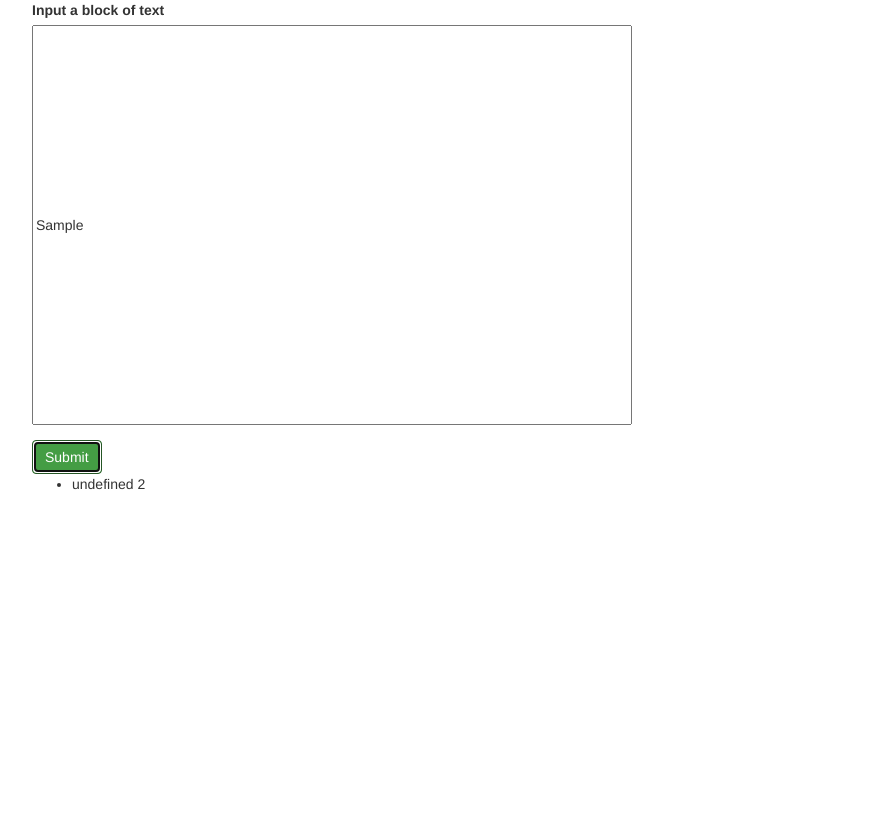
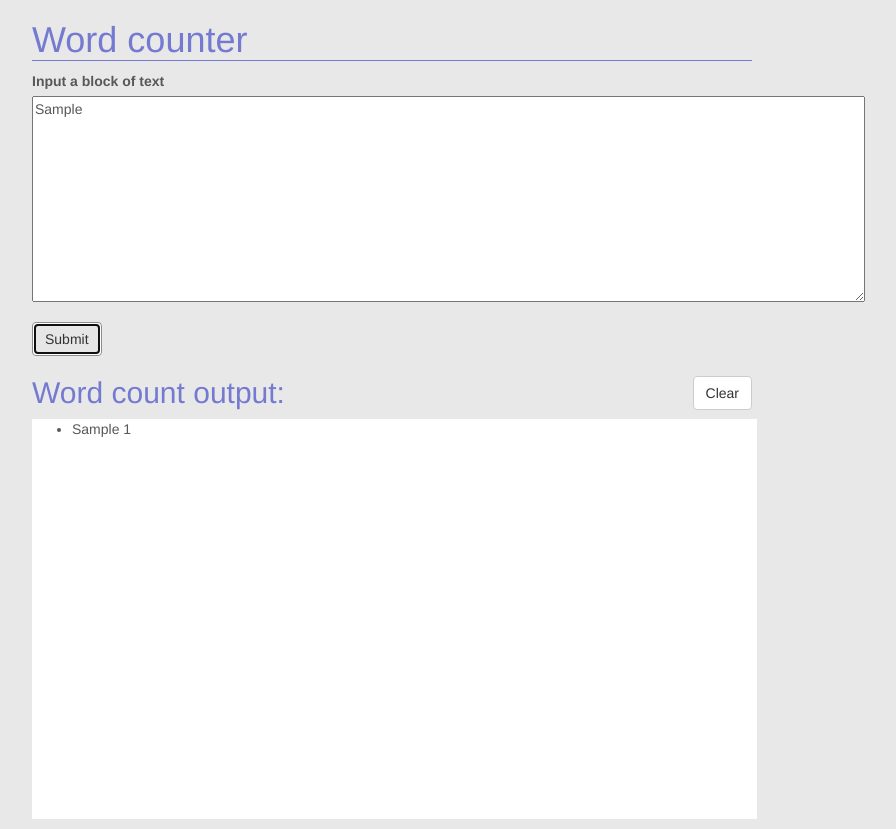
Before and after one commit to telpuhova/word-order, a plain HTML site: page index.html in a window 1280 px wide. Both pictures are taken after typing "Sample" into the empty fields and a click on the button "Submit". Shown: the whole page, without its empty margins (38-934 px from the left). Before the commit the page ends 800 px from the top, so only its background shows below. Drawn offline with Linux system fonts and the light colour scheme.

Commit message:
add styling

```diff
--- a/css/styles.css
+++ b/css/styles.css
@@ -1,4 +1,35 @@
+body {
+  background-color: #E8E8E8;
+  color: #585858;
+}
 .changed {
   height: 400px;
   width: 600px;
 }
+h1 {
+  color: #757AD1;
+  border-bottom: 1px solid #757AD1;
+}
+h2 {
+  color: #757AD1;
+}
+
+#clearBtn {
+  float: right;
+}
+.row {
+  width: 750px;
+}
+#result {
+  background-color: #fff;
+  width: 725px;
+  min-height: 400px;
+}
+#clearBtn {
+margin: 20px 0px 0px 0px;
+}
+.btn-default:hover {
+  background-color: #F03759;
+  border-color: #781C2D;
+  color: #fff;
+}
--- a/index.html
+++ b/index.html
@@ -9,15 +9,25 @@
   </head>
   <body>
     <div class="container">
+      <div class="row">
+        <div class="col-md-12">
+          <h1>Word counter</h1>
           <form id="formOne">
             <div class="form-group">
               <label>Input a block of text</label>
               <div>
-            <input class="changed" id="input" class="form-control" type="text">
+                <textarea id="input" cols="100" rows="10"></textarea>
               </div>
             </div>
-        <button type="submit" class="btn btn-success">Submit</button>
+            <button type="submit" class="btn btn-default">Submit</button>
           </form>
+        </div>
+      </div>
+      <div class="row">
+        <div class="col-md-10"><h2>Word count output:</h2></div>
+        <div class="col-md-2"><button id="clearBtn" onclick="onClear();" class="btn btn-default">Clear</button></div>
+      </div>
+
       <ul id="result">
       </ul>
     </div>
--- a/js/scripts.js
+++ b/js/scripts.js
@@ -1,62 +1,67 @@
+var onClear = function() {
+  $("#result").empty();
+};
+
+$(document).ready(function() {
+
+  $("#formOne").submit(function(event) {
+    event.preventDefault();
+    var blocks = $("#input").val().split(' ');
+    var words = [];
+    var numbers = [];
+    var memIndex = 0;
+
+    blocks.forEach(function(block){
+      var flag = false;
+      var index = 0;
+      words.forEach(function(word) {
+        if (block === word) {
+          memIndex = index;
+          flag = true;
+        }
+        index += 1;
+      });
+
+      if (flag) {
+        numbers[memIndex] += 1;
+      }
+      else {
+        words.push(block);
+        numbers.push(1);
+      }
+    });
+
+    var index = 0;
+    words.forEach(function(word) {
+      $("#result").append("<li>" + word + " " + numbers[index] + "</li>")
+      index += 1;
+    });
+  });
+});
+
 // $(document).ready(function() {
 //   $("#formOne").submit(function(event) {
 //     event.preventDefault();
 //     var blocks = $("#input").val().split(' ');
-//     var words = [];
-//     var numbers = [];
-//     var memIndex = 0;
-//
+//     blocks.sort();
+//     var index = -1;
+//     var wordCount = 1;
 //     blocks.forEach(function(block){
-//       var flag = false;
-//       var index = 0;
-//       words.forEach(function(word) {
-//         if (block === word) {
-//           memIndex = index;
-//           flag = true;
-//         }
-//         index += 1;
-//       });
-//
-//       if (flag) {
-//         numbers[memIndex] += 1;
+//       if (index === (blocks.length - 2)){
+//         wordCount += 1;
+//         $("#result").append("<li>" + blocks[index] + " " + wordCount + "</li>");
+//         console.log("else if");
+//         wordCount = 1;
+//       } else if (block === blocks[index]){
+//         wordCount += 1;
+//         console.log(block + " word count " + wordCount);
+//         console.log("index " + index);
+//       } else {
+//         $("#result").append("<li>" + blocks[index] + " " + wordCount + "</li>");
+//         console.log("else");
+//         wordCount = 1;
 //       }
-//       else {
-//         words.push(block);
-//         numbers.push(1);
-//       }
-//     });
-//
-//     var index = 0;
-//     words.forEach(function(word) {
-//       $("#result").append("<li>" + word + " " + numbers[index] + "</li>")
 //       index += 1;
 //     });
 //   });
 // });
-
-$(document).ready(function() {
-  $("#formOne").submit(function(event) {
-    event.preventDefault();
-    var blocks = $("#input").val().split(' ');
-    blocks.sort();
-    var index = -1;
-    var wordCount = 1;
-    blocks.forEach(function(block){
-      if (index === (blocks.length - 2)){
-        wordCount += 1;
-        $("#result").append("<li>" + blocks[index] + " " + wordCount + "</li>");
-        console.log("else if");
-        wordCount = 1;
-      } else if (block === blocks[index]){
-        wordCount += 1;
-        console.log(block + " word count " + wordCount);
-        console.log("index " + index);
-      } else {
-        $("#result").append("<li>" + blocks[index] + " " + wordCount + "</li>");
-        console.log("else");
-        wordCount = 1;
-      }
-      index += 1;
-    });
-  });
-});
```
Lines whose indentation alone changed are shown as unchanged.
